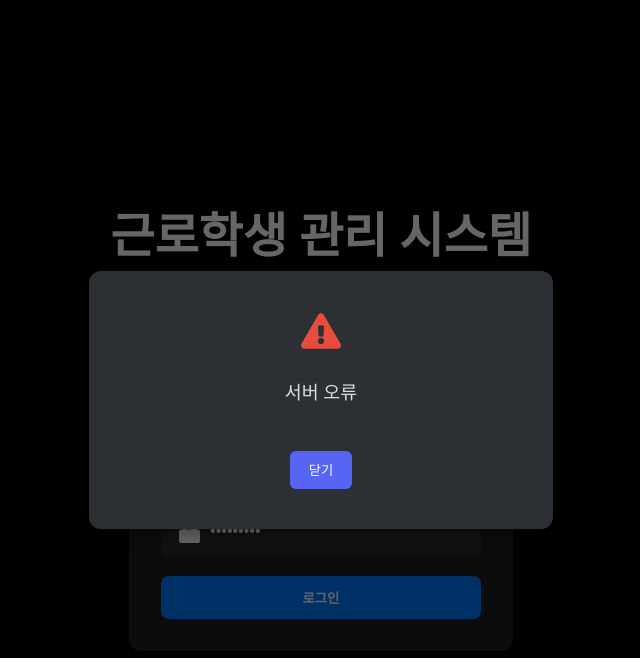
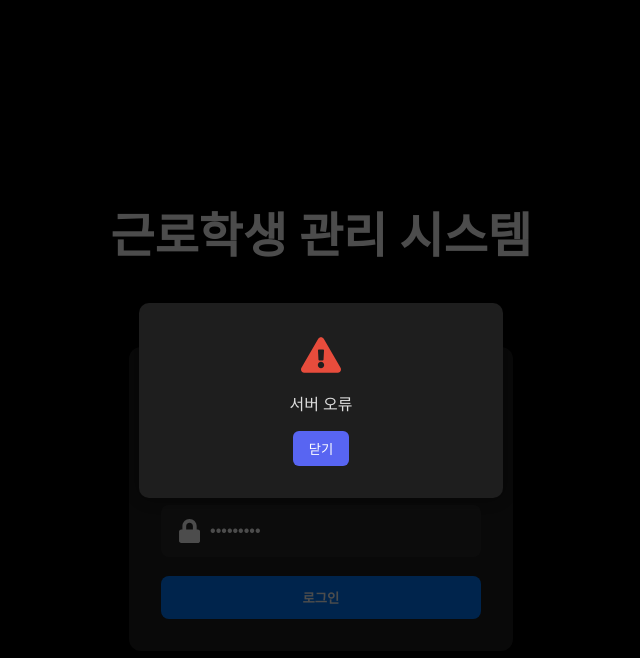
Before and after one commit to SHP-0701/student-manage-app, a Next.js app: page / in a window 1280 px wide. Both pictures are taken after typing "Sample", "Sample123" into the empty fields and a click on the button "로그인". Shown: the top 658 px of the page, without its empty margins (319-959 px from the left). Built offline with nearby package versions, Linux system fonts and the light colour scheme; no server answers; the database is empty.

Commit message:
모달 수정중...

```diff
--- a/components/LoginModal.js
+++ b/components/LoginModal.js
@@ -2,19 +2,18 @@
  * 로그인 실패 시 렌더링 되는 모달
  */
 
-import styles from '@/styles/LoginModal.module.css';
-import { FaExclamationTriangle } from 'react-icons/fa';
+import ModalLayout from "@/components/ModalLayout";
+import styles from "@/styles/LoginModal.module.css";
+import { FaExclamationTriangle } from "react-icons/fa";
 
 export default function LoginModal({ message, onClose }) {
   return (
-    <div className={styles.overlay} onClick={onClose}>
-      <div className={styles.modal} onClick={(e) => e.stopPropagation()}>
-        <FaExclamationTriangle className={`${styles.icon} ${styles.error}`} />
-        <p>{message}</p>
-        <button className={styles.button} onClick={onClose}>
-          닫기
-        </button>
-      </div>
-    </div>
+    <ModalLayout onClose={onClose} maxWidth={300}>
+      <FaExclamationTriangle className={`${styles.icon} ${styles.error}`} />
+      <p className={styles.p}>{message}</p>
+      <button className={styles.button} onClick={onClose}>
+        닫기
+      </button>
+    </ModalLayout>
   );
 }
--- a/styles/LoginModal.module.css
+++ b/styles/LoginModal.module.css
@@ -1,32 +1,12 @@
-.overlay {
-  position: fixed;
-  top: 0; left: 0; right: 0; bottom: 0;
-  background-color: rgba(0, 0, 0, 0.6);
-  display: flex;
-  justify-content: center;
-  align-items: center;
-  z-index: 1000;
-}
-
-.modal {
-  background: #2c2f33;
-  padding: 2.5rem 2rem;
-  border-radius: 12px;
-  color: #ddd;
+.p {
+  font-size: 1rem;
   text-align: center;
-  box-shadow: 0 4px 20px rgba(0, 0, 0, 0.4);
-  max-width: 400px;
-  width: 90%;
-}
-
-.modal p {
-  font-size: 1.15rem;
-  line-height: 1.6;
-  margin-top: 0.5rem;
   color: #ddd;
 }
 
 .icon {
+  margin: 0 auto;
+  display: block;
   font-size: 2.5rem;
   margin-bottom: 1rem;
 }
@@ -36,8 +16,9 @@
 }
 
 .button {
-  margin-top: 1.5rem;
-  padding: 0.6rem 1.2rem;
+  display: block;
+  margin: 0 auto;
+  padding: 0.5rem 1rem;
   background: #5865f2;
   color: white;
   border: none;
```
